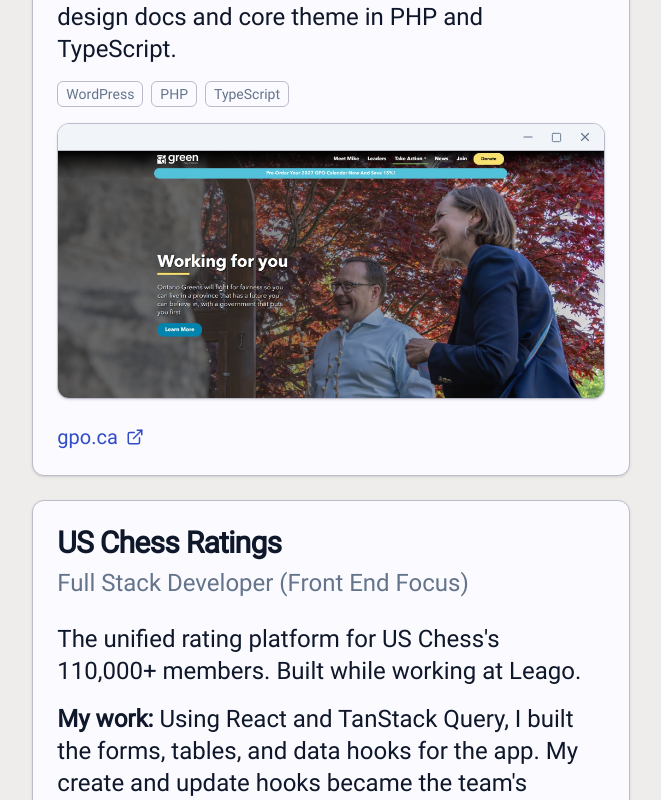
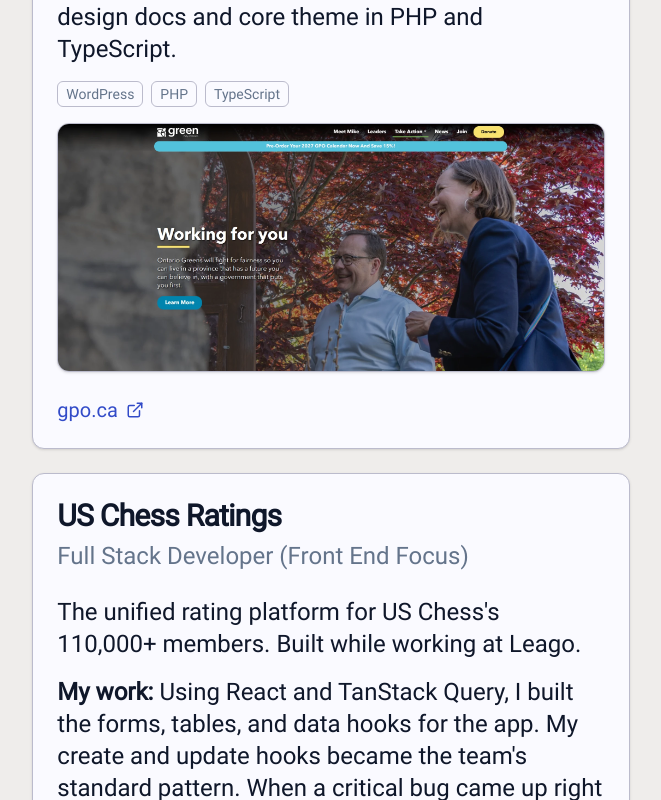
Before and after one commit to markwong167/Portfolio, a Next.js app: page / in a window 1280 px wide. Shown: the part 1320-2120 px from the top of the page, without its empty margins (437-1098 px from the left). Built offline with nearby package versions, Linux system fonts and the light colour scheme.

Commit message:
Remove browser frame title bar
Co-Authored-By: Claude Sonnet 5.5 <noreply@anthropic.com>
Claude-Session: https://claude.ai/code/session_01DNNnynmuYP1zx6NRvZksnk

```diff
--- a/src/views/Portfolio/PorfolioSectionPictureCard.tsx
+++ b/src/views/Portfolio/PorfolioSectionPictureCard.tsx
@@ -1,7 +1,6 @@
 "use client";
 
 import { Card } from "../../components/ui/card";
-import { Minus, Square, X } from "lucide-react";
 import React from "react";
 
 export const PorfolioSectionPictureCard = ({
@@ -9,7 +8,8 @@ export const PorfolioSectionPictureCard = ({
 }: {
   data: SectionDataType;
 }) => {
-  const image = (
+  return (
+    <Card className='flex-1 overflow-hidden'>
       <img
         src={data.image?.src}
         alt={data.title}
@@ -17,23 +17,6 @@ export const PorfolioSectionPictureCard = ({
           data.browserFrame ? "object-top" : ""
         }`}
       />
-  );
-
-  if (!data.browserFrame) {
-    return <Card className='flex-1 overflow-hidden'>{image}</Card>;
-  }
-
-  return (
-    <Card className='flex-1 overflow-hidden flex flex-col'>
-      <div
-        className='flex items-center justify-end gap-4 border-b bg-muted px-3 py-1.5 text-muted-foreground'
-        aria-hidden='true'
-      >
-        <Minus size={14} />
-        <Square size={11} />
-        <X size={14} />
-      </div>
-      <div className='flex-1 min-h-0 overflow-hidden'>{image}</div>
     </Card>
   );
 };
```
Lines whose indentation alone changed are shown as unchanged.
